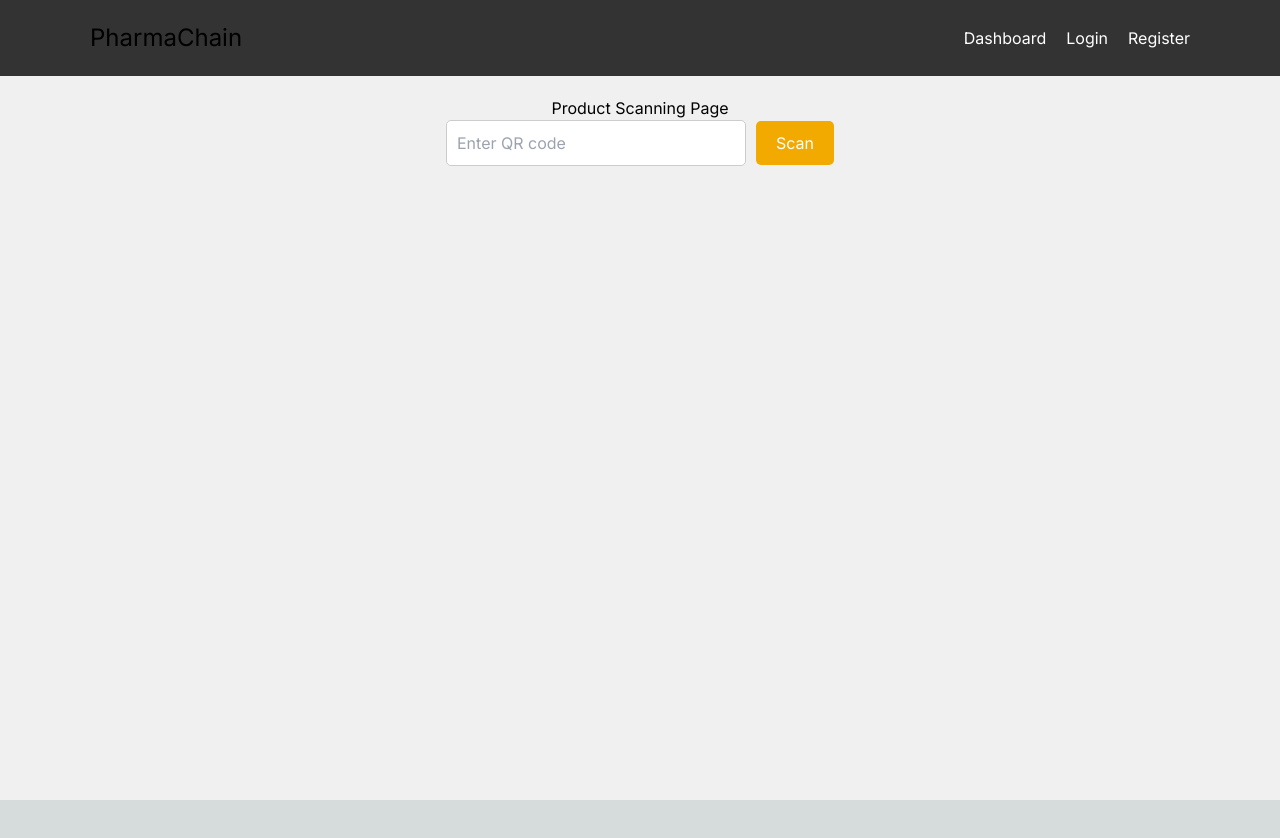
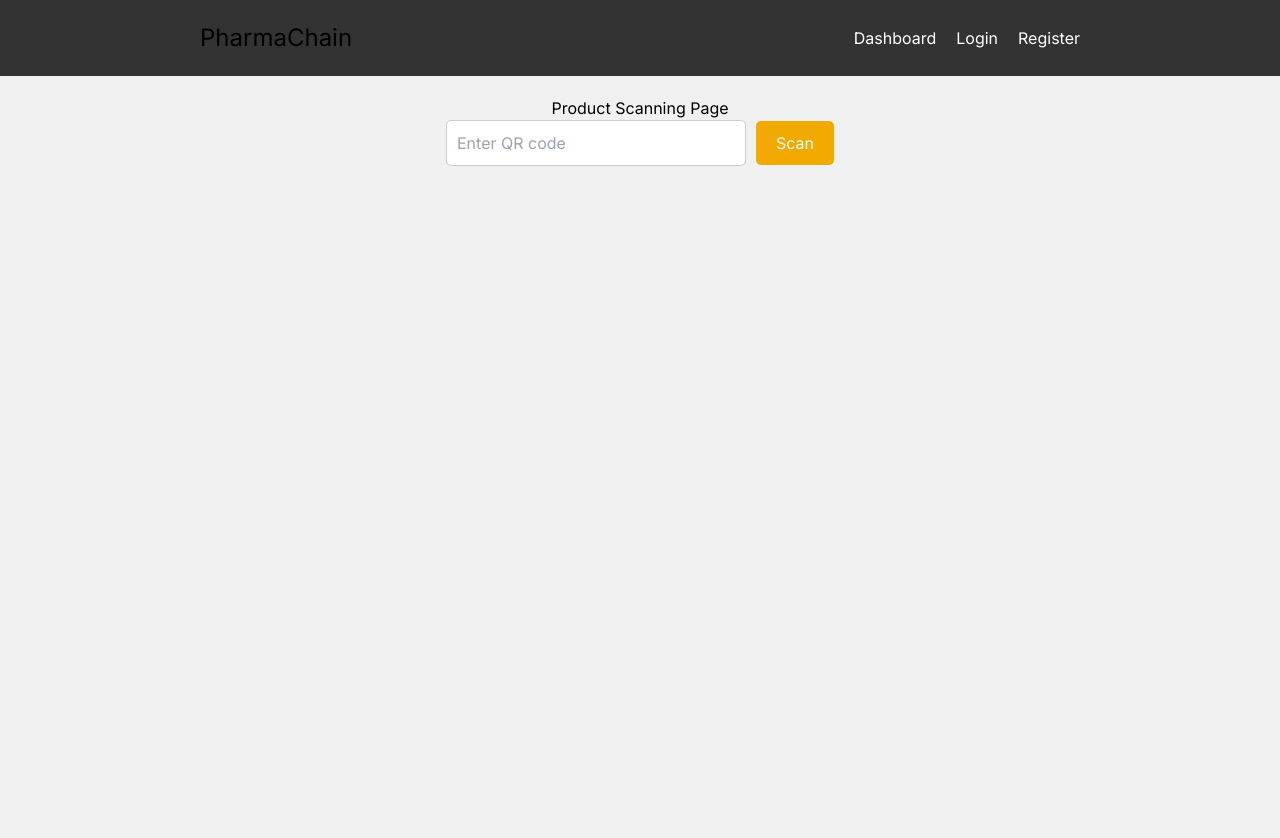
Before and after one commit to ddS08/supplychain, a Next.js app: page /user/productscanning in a window 1280 px wide. Shown: the top 838 px of the page. Before the commit the page ends 800 px from the top, so only its background shows below. Built offline with nearby package versions, Linux system fonts and the light colour scheme.

Commit message:
navbar separation

```diff
--- a/src/app/user/Login/page.tsx
+++ b/src/app/user/Login/page.tsx
@@ -2,6 +2,7 @@
 import React, { useState } from 'react';
 import styles from '../../styles/user/Login/login.module.css';
 import Link from 'next/link';
+import Navbar from '../Navbar';
 
 const Login: React.FC = () => {
   const [formData, setFormData] = useState({
@@ -24,25 +25,9 @@ const Login: React.FC = () => {
   };
 
   return (
+    <div><Navbar/>
     <div className={styles.container}>
-      <header className={styles.header}>
-        <nav className={styles.nav}>
-          <div className={styles.logo}>
-            <Link href="/">PharmaChain</Link>
-          </div>
-          <ul className={styles['nav-links']}>
-            <li>
-              <Link href="/user">Dashboard</Link>
-            </li>
-            <li>
-              <Link href="#" className={styles.activeLink}>Login</Link>
-            </li>
-            <li>
-              <Link href="/user/Register">Register</Link>
-            </li>
-          </ul>
-        </nav>
-      </header>
+
       <div className={styles.card}>
         <h2>Login</h2>
         <hr className="mt-1 mb-2" />
@@ -81,6 +66,7 @@ const Login: React.FC = () => {
         </form>
       </div>
     </div>
+    </div>
   );
 };
 
--- /dev/null
+++ b/src/app/user/Navbar.tsx
@@ -0,0 +1,27 @@
+"use client"
+import React, { useState, useEffect } from 'react';
+import styles from '../styles/user/purchaseitem/purchaseitem.module.css';
+import Link from 'next/link';
+import Image from 'next/image';
+
+function Navbar(){
+    return(<header className={styles.header}>
+        <nav className={`${styles.nav} ${styles.loginNav}`}> {/* Added the loginNav class */}
+          <div className={styles.logo}>
+            <Link href="/">PharmaChain</Link>
+          </div>
+          <ul className={styles['nav-links']}>
+            <li>
+              <Link href="/user">Dashboard</Link>
+            </li>
+            <li>
+              <Link href="/user/Login" >Login</Link>
+            </li>
+            <li>
+              <Link href="/user/Register">Register</Link>
+            </li>
+          </ul>
+        </nav>
+      </header>);
+}
+export default Navbar;
--- a/src/app/user/Register/page.tsx
+++ b/src/app/user/Register/page.tsx
@@ -3,6 +3,7 @@
 import React, { useState } from 'react';
 import styles from '../../styles/user/Register/Register.module.css';
 import Link from 'next/link';
+import Navbar from '../Navbar';
 
 const Register: React.FC = () => {
   // Initialize state for form data and error messages
@@ -70,27 +71,9 @@ const Register: React.FC = () => {
   };
 
   return (
+    <div><Navbar/>
     <div className={styles.container}>
 
-
-<header className={styles.header}>
-        <nav className={styles.nav}>
-          <div className={styles.logo}>
-            <Link href="/">PharmaChain</Link>
-          </div>
-          <ul className={styles['nav-links']}>
-            <li>
-              <Link href="/user">Dashboard</Link>
-            </li>
-            <li>
-              <Link href="/user/Login">Login</Link>
-            </li>
-            <li>
-              <Link href="#" className={styles.activeLink}>Register</Link>
-            </li>
-          </ul>
-        </nav>
-      </header>
       <div className={styles.card}>
         <h2>Register</h2>
         <hr className="mt-1 mb-2" />
@@ -176,6 +159,7 @@ const Register: React.FC = () => {
         </form>
       </div>
     </div>
+    </div>
   );
 };
 
--- a/src/app/user/ViewCart/page.tsx
+++ b/src/app/user/ViewCart/page.tsx
@@ -5,6 +5,7 @@ import styles from '../../styles/user/ViewCart/ViewCart.module.css';
 import Link from 'next/link';
 import { FaRegUserCircle } from "react-icons/fa";
 import Image from 'next/image'; // Import the Image component
+import Navbar from '../Navbar';
 
 function ViewCartPage() {
   // Sample data for medicines in the cart
@@ -36,25 +37,9 @@ function ViewCartPage() {
   };
 
   return (
+    <div><Navbar/>
     <div className={styles.container}>
-      <header className={styles.header}>
-        <nav className={`${styles.nav} ${styles.viewCartNav}`}>
-          <div className={styles.logo}>
-            <Link href="/">PharmaChain</Link>
-          </div>
-          <ul className={styles['nav-links']}>
-            <li>
-              <Link href="/user">Dashboard</Link>
-            </li>
-            <li>
-              <Link href="/user/"><div className={styles['user-container']}>
-                  <FaRegUserCircle />
-                  <span>User</span>
-                </div></Link>
-            </li>
-          </ul>
-        </nav>
-      </header>
+
       <div className={styles['view-cart-page']}>
         <h1>View Cart</h1>
         <table className={styles['cart-table']}>
@@ -104,6 +89,7 @@ function ViewCartPage() {
         </table>
       </div>
     </div>
+    </div>
   );
 }
 
--- a/src/app/user/productscanning/page.tsx
+++ b/src/app/user/productscanning/page.tsx
@@ -3,6 +3,7 @@
 import React, { useState } from 'react';
 import styles from '../../styles/user/productscanning/productscanning.module.css';
 import Link from 'next/link';
+import Navbar from '../Navbar';
 
 interface ProductInfo {
   name: string;
@@ -27,25 +28,9 @@ function ProductScanningPage() {
   };
 
   return (
+    <div><Navbar/>
     <div className={styles.container}>
-      <header className={styles.header}>
-        <nav className={`${styles.nav} ${styles.productScanningNav}`}>
-          <div className={styles.logo}>
-            <Link href="/">PharmaChain</Link>
-          </div>
-          <ul className={styles['nav-links']}>
-            <li>
-              <Link href="/user">Dashboard</Link>
-            </li>
-            <li>
-              <Link href="/user/Login">Login</Link>
-            </li>
-            <li>
-              <Link href="/user/Register">Register</Link>
-            </li>
-          </ul>
-        </nav>
-      </header>
+
       <div className={styles['product-scanning-page']}>
         <h1>Product Scanning Page</h1>
         <div className={styles['qr-code-input']}>
@@ -75,6 +60,7 @@ function ProductScanningPage() {
         )}
       </div>
     </div>
+    </div>
   );
 }
 
--- a/src/app/user/purchaseitem/page.tsx
+++ b/src/app/user/purchaseitem/page.tsx
@@ -3,6 +3,7 @@ import React, { useState, useEffect } from 'react';
 import styles from '../../styles/user/purchaseitem/purchaseitem.module.css';
 import Link from 'next/link';
 import Image from 'next/image';
+import Navbar from '../Navbar';
 
 interface Medicine {
   id: number;
@@ -108,24 +109,7 @@ function PurchaseItemPage() {
   }, [selectedMedicine]);
   return (
     <div className={styles.container}>
-      <header className={styles.header}>
-        <nav className={`${styles.nav} ${styles.loginNav}`}> {/* Added the loginNav class */}
-          <div className={styles.logo}>
-            <Link href="/">PharmaChain</Link>
-          </div>
-          <ul className={styles['nav-links']}>
-            <li>
-              <Link href="/user">Dashboard</Link>
-            </li>
-            <li>
-              <Link href="#" className={styles.activeLink}>Login</Link>
-            </li>
-            <li>
-              <Link href="/user/Register">Register</Link>
-            </li>
-          </ul>
-        </nav>
-      </header>
+      <Navbar/>
       <div className={styles['purchase-item-page']}>
         <div className={styles['medicine-list']}>
           {medicinesData.map((medicine) => (
```
